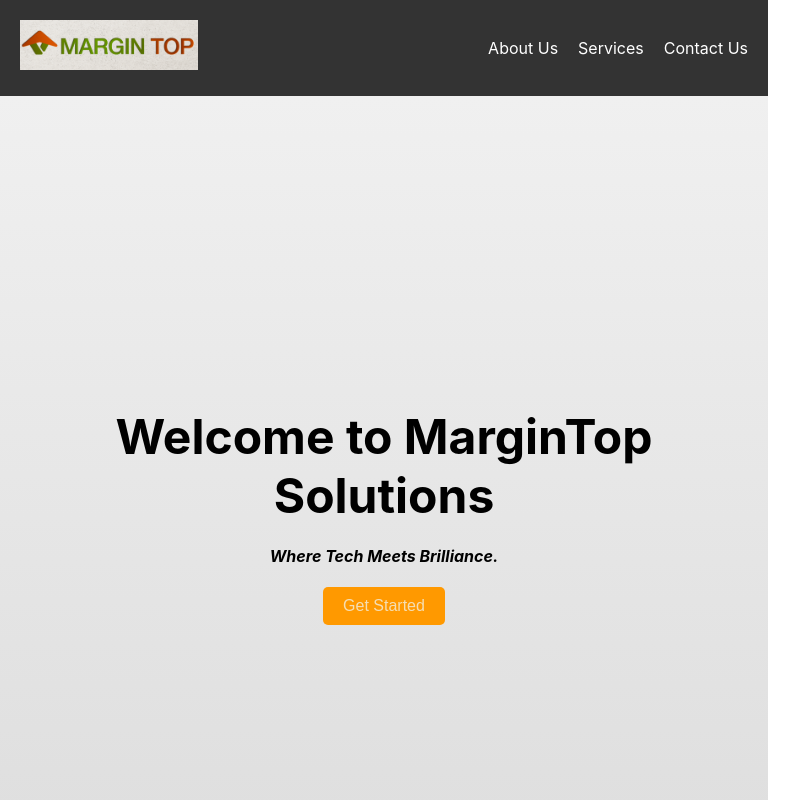
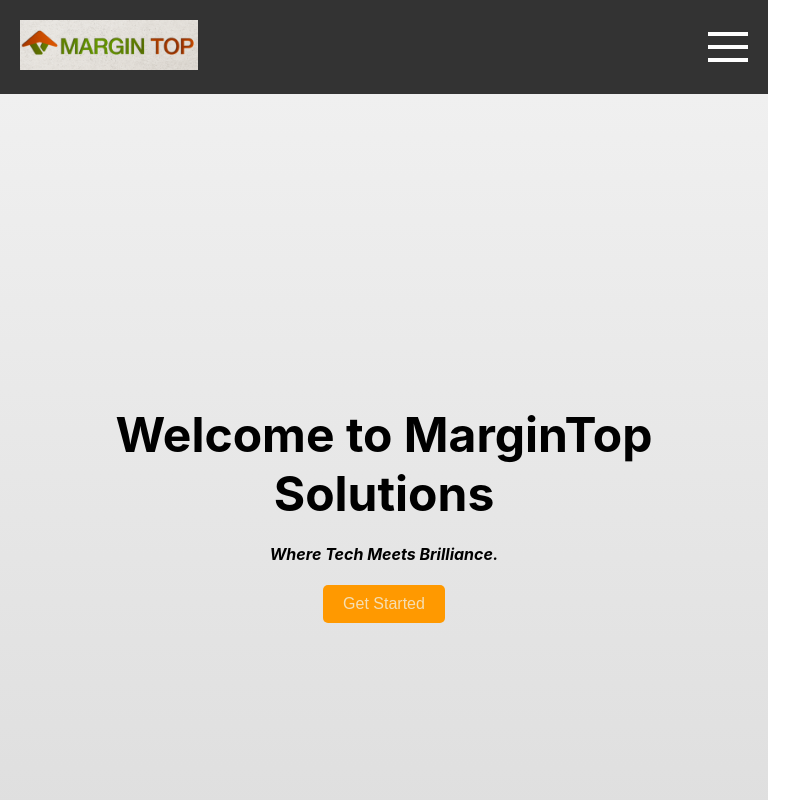
Before and after one commit to margintopsolutions/margintopsolutions.github.io1, a React (Create React App) app: page / in a window 768 px wide. Shown: the top 800 px of the page, 790 px wide, since content can reach past the window. Built offline with nearby package versions, Linux system fonts and the light colour scheme.

Commit message:
optimized for mobile

```diff
--- a/src/Components/navbar.jsx
+++ b/src/Components/navbar.jsx
@@ -1,15 +1,36 @@
-import React from 'react';
+import React, { useState } from 'react';
 import '../css/navbar.css';
-import logo from '../Images/image.png'
+import logo from '../Images/image.png';
 
 const Navbar = () => {
+  const [isMobileMenuOpen, setIsMobileMenuOpen] = useState(false);
+
+  const toggleMobileMenu = () => {
+    setIsMobileMenuOpen(!isMobileMenuOpen);
+  };
+
   return (
     <nav className="navbar">
-      <div className="logo"> <a href="#"><img src={logo} alt="" srcset="" /></a> </div>
-      <ul className="nav-links">
-        <li><a href="#about">About Us</a></li>
-        <li><a href="#services">Services</a></li>
-        <li><a href="#contact">Contact Us</a></li>
+      <div className="logo">
+        <a href="#">
+          <img src={logo} alt="" />
+        </a>
+      </div>
+      <button className={`menu-toggle ${isMobileMenuOpen ? 'active' : ''}`} onClick={toggleMobileMenu}>
+        <span></span>
+        <span></span>
+        <span></span>
+      </button>
+      <ul className={`nav-links ${isMobileMenuOpen ? 'active' : ''}`}>
+        <li>
+          <a href="#about">About Us</a>
+        </li>
+        <li>
+          <a href="#services">Services</a>
+        </li>
+        <li>
+          <a href="#contact">Contact Us</a>
+        </li>
       </ul>
     </nav>
   );
--- a/src/css/ContactSection.css
+++ b/src/css/ContactSection.css
@@ -5,7 +5,7 @@
 }
 
 .contact-content {
-    max-width: 800px;
+  max-width: 1200px;
   margin: 0 auto;
   text-align: center;
 }
@@ -38,11 +38,10 @@
   font-size: 1rem;
   border: 1px solid #ccc;
   border-radius: 5px;
-    resize: none;
+  box-sizing: border-box; /* Ensure padding and border don't affect width */
 }
 
 .form-group textarea {
-    resize: vertical;
   resize: none;
 }
 
@@ -60,3 +59,19 @@
 .submit-button:hover {
   background-color: #e68300;
 }
+
+/* Media queries for responsive design */
+@media (max-width: 1300px) {
+  .contact-content {
+    max-width: 90%;
+    margin: 0 auto;
+  }
+
+  .form-group label,
+  .form-group input,
+  .form-group textarea {
+    width: 100%; /* Make form elements full width on mobile */
+  }
+
+
+}
--- a/src/css/footer.css
+++ b/src/css/footer.css
@@ -12,31 +12,23 @@
   display: flex;
   flex-wrap: wrap;
   justify-content: space-between;
-    align-items: flex-start;
-    display: flex;
-    align-items: center;
-    justify-content: space-between;
-    flex-wrap: wrap;
-
+  align-items: center; /* Center align all items */
+  flex-direction: column; /* Change to column layout for smaller screens */
 }
 
 .footer-logo img {
   max-width: 100px;
   margin-bottom: 20px;
-
 }
 
-  .footer-info {
-    flex-basis: 50%;
-    text-align: left;
-  }
-  .footer-info p a{
-    color: wheat;
+.footer-info,
+.footer-links {
+  width: 100%; /* Take full width in mobile view */
+  text-align: center;
 }
 
-  .footer-links {
-    flex-basis: 30%;
-    text-align: left;
+.footer-info p a {
+  color: wheat;
 }
 
 .footer-links ul {
@@ -57,3 +49,16 @@
 .footer-links ul li a:hover {
   color: #ff9900;
 }
+
+/* Media queries for responsive design */
+@media (min-width: 768px) {
+  .footer-content {
+    flex-direction: row; /* Restore row layout for larger screens */
+  }
+
+  .footer-info,
+  .footer-links {
+    width: auto; /* Restore original width for larger screens */
+    text-align: left;
+  }
+}
--- a/src/css/navbar.css
+++ b/src/css/navbar.css
@@ -11,11 +11,57 @@
 .logo {
   font-size: 1.5rem;
   font-weight: bold;
+}
 
-  }
-  .logo img{
+.logo img {
   height: 50px;
 }
+
+.menu-toggle {
+  display: none; /* Hide the toggle button by default for larger screens */
+  background-color: transparent;
+  border: none;
+  cursor: pointer;
+  padding: 0;
+  width: 40px;
+  height: 30px;
+  position: relative;
+}
+
+.menu-toggle span {
+  display: block;
+  position: absolute;
+  height: 4px;
+  width: 100%;
+  background-color: white;
+  transition: transform 0.3s ease-in-out;
+}
+
+.menu-toggle span:nth-child(1) {
+  top: 0;
+}
+
+.menu-toggle span:nth-child(2) {
+  top: 50%;
+  transform: translateY(-50%);
+}
+
+.menu-toggle span:nth-child(3) {
+  bottom: 0;
+}
+
+.menu-toggle.active span:nth-child(1) {
+  transform: rotate(45deg) translate(5px, 5px);
+}
+
+.menu-toggle.active span:nth-child(2) {
+  opacity: 0;
+}
+
+.menu-toggle.active span:nth-child(3) {
+  transform: rotate(-45deg) translate(5px, -5px);
+}
+
 .nav-links {
   list-style: none;
   display: flex;
@@ -31,3 +77,39 @@
 .nav-links li a:hover {
   color: #ff9900;
 }
+
+/* Media queries for responsive design */
+@media screen and (max-width: 768px) {
+  .logo {
+    font-size: 1rem;
+  }
+
+  .menu-toggle {
+    display: block; /* Show the toggle button for mobile */
+  }
+
+  .nav-links {
+    display: none; /* Hide regular nav links on smaller screens */
+    flex-direction: column;
+    align-items: center;
+    position: absolute;
+    top: 100px;
+    right: 0;
+    background-color: #333;
+    width: 100%;
+    padding: 20px 0;
+    box-shadow: 0px 5px 10px rgba(0, 0, 0, 0.1);
+  }
+
+  .nav-links.active {
+    display: flex; /* Display mobile menu links when active */
+  }
+
+  .nav-links li {
+    margin-bottom: 10px;
+  }
+
+  .menu-toggle.active span {
+    background-color: #ff9900; /* Change toggle button color when active */
+  }
+}
--- a/src/css/services.css
+++ b/src/css/services.css
@@ -56,5 +56,10 @@
   @media (max-width: 768px) {
     .service {
       flex-basis: 100%;
+      margin-bottom: 20px; /* Add some space between services for mobile */
+    }
+
+    .services-list {
+      justify-content: center; /* Center services in mobile view */
     }
   }
```
Lines whose indentation alone changed are shown as unchanged.
